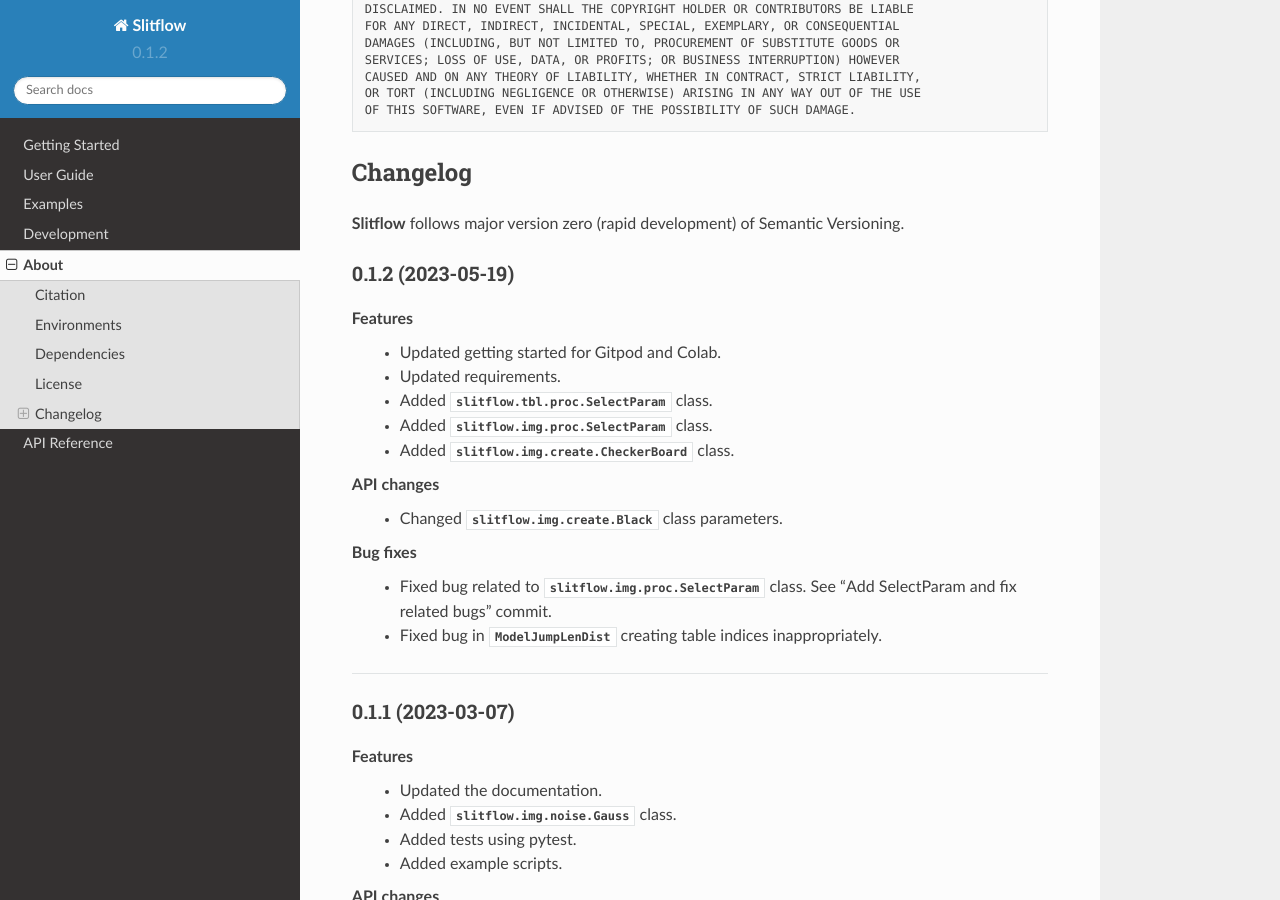
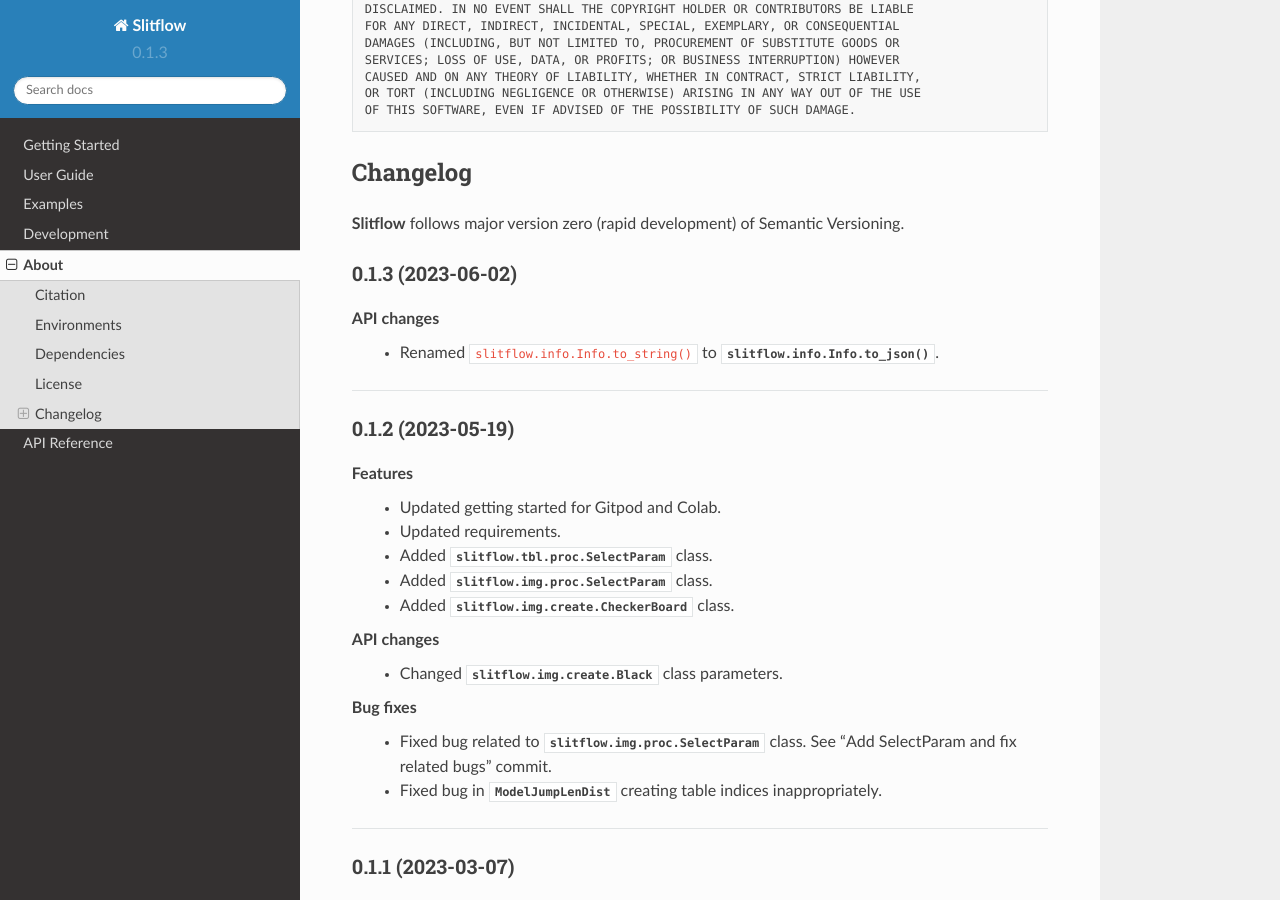
Before and after one commit to ikiyokawa/slitflow, a Sphinx documentation site: the page built from docs/about.rst, in a window 1280 px wide and 900 px high, scrolled down 1487 px. Built offline with Sphinx 7.4.7 and the Read the Docs theme 2.0.0, drawn with Linux system fonts in a browser that asks for light colours.

Commit message:
Change to_string to to_json

```diff
--- a/docs/about.rst
+++ b/docs/about.rst
@@ -81,6 +81,14 @@
 =============
 **Slitflow** follows major version zero (rapid development) of Semantic Versioning.
 
+0.1.3 (2023-06-02)
+----------------------
+
+API changes
+  * Renamed ``slitflow.info.Info.to_string()`` to :meth:`slitflow.info.Info.to_json`.
+
+----
+
 0.1.2 (2023-05-19)
 ----------------------
 
--- a/docs/conf.py
+++ b/docs/conf.py
@@ -21,7 +21,7 @@
 author = 'Yuma Ito'
 
 release = '0.1'
-version = '0.1.2'
+version = '0.1.3'
 
 # -- General configuration ----------------------------------------------------
 
--- a/docs/user_guide_data.rst
+++ b/docs/user_guide_data.rst
@@ -105,7 +105,7 @@
 
 .. code-block:: python
 
-   print(D2.info.to_string())  # output is truncated
+   print(D2.info.to_json())  # output is truncated
    # {"column": [
    #    {"depth": 1, "name": "img_no", "type": "int32",
    #     "unit": "num", "description": "Image number"}, ... ],
--- a/src/slitflow/__init__.py
+++ b/src/slitflow/__init__.py
@@ -1,6 +1,6 @@
 RANDOM_SEED = 42
 MATPLOTLIB_BACKEND = "Agg"
-__version__ = "0.1.2"
+__version__ = "0.1.3"
 
 from . import data
 from . import info
```
Also changed, not shown: 2 other files.
